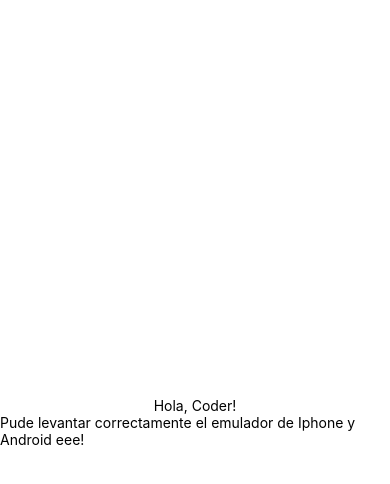
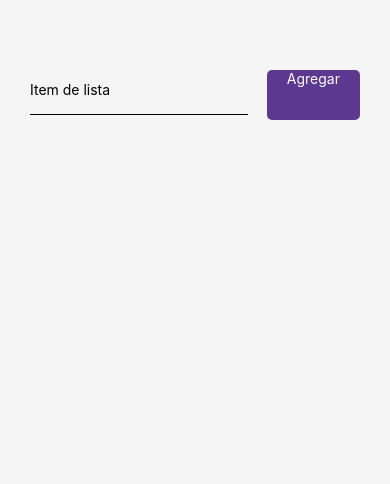
Before and after one commit to MelinaBlanco88/app-ListTasks-ReactNative, a React Native app: screen / in a window 390 px wide. Shown: the top 484 px of the page. Built offline with nearby package versions, Linux system fonts and the light colour scheme.

Commit message:
App actualizada pero con problemas con la parte de completado

```diff
--- a/App.js
+++ b/App.js
@@ -1,21 +1,72 @@
-import { StatusBar } from 'expo-status-bar';
-import { StyleSheet, Text, View } from 'react-native';
+import { View } from 'react-native';
+import { React, useState } from 'react';
+import { styles } from './assets/css/styles.js';
+import NewItemHeader from './src/components/NewItemHeader.js';
+import ListItem from './src/components/ItemList/List.js';
+import Modal from './src/components/Modal.js';
 
 export default function App() {
+  const [itemText, setItemText] = useState("");
+  const [items, setItems] = useState([]);
+  const [modalVisible, setModalVisible] = useState(false);
+  const [selectedItem, setSelectedItem] = useState(null);
+  const [itemComplete, setItemComplete] = useState(false);
+
+  const onChangeText = (text) => {
+    setItemText(text);
+  };
+
+  const addItem = () => {
+    const newArr = [...items, { id: Date.now(), value: itemText }];
+    setItems(newArr);
+    setItemText("");
+  };
+
+  const openModal = (item) => {
+    setSelectedItem(item);
+    setModalVisible(true);
+  };
+
+  const onComplete = () => {
+    setItemComplete(true);
+  };
+
+  const onCancelModal = () => {
+    setModalVisible(!modalVisible);
+  };
+
+  const onDeleteModal = (id) => {
+    setModalVisible(!modalVisible);
+    setItems((oldArry) => oldArry.filter((item) => item.id !== id));
+    setSelectedItem(null);
+  };
+
   return (
-    <View style={styles.container}>
-      <Text>Hola, Coder!</Text>
-      <Text>Pude levantar correctamente el emulador de Iphone y Android eee!</Text>
-      <StatusBar style="auto" />
+    <View style={styles.screen}>
+       {/* Add Item component */}
+       <NewItemHeader
+        onChangeText={onChangeText}
+        itemText={itemText}
+        addItem={addItem}
+      />
+
+      {/* List component */}
+      <ListItem
+        items={items}
+        openModal={openModal}
+        itemComplete={itemComplete}
+        onComplete={onComplete}
+      />
+
+      {/* Modal component */}
+      <Modal
+        modalVisible={modalVisible}
+        selectedItem={selectedItem}
+        onCancelModal={onCancelModal}
+        onDeleteModal={onDeleteModal}
+      />
+
     </View>
+
   );
-}
-
-const styles = StyleSheet.create({
-  container: {
-    flex: 1,
-    backgroundColor: '#fff',
-    alignItems: 'center',
-    justifyContent: 'center',
-  },
-});
+};
--- /dev/null
+++ b/assets/css/styles.js
@@ -0,0 +1,98 @@
+import { StyleSheet } from "react-native";
+
+export const styles = StyleSheet.create({
+    screen: {
+      flex: 1,
+      backgroundColor: '#F5F5F5',
+      padding: 30,
+    },
+
+    container: {
+      marginTop: 20,
+    },
+
+    inputContainer: {
+      flexDirection: 'row',
+      marginTop: 30,
+      justifyContent: 'space-between',
+      alignItems: 'center',
+    },
+
+    input: {
+      borderBottomColor:'black',
+      minWidth: 200,
+      borderBottomWidth:1,
+      height: 50
+    },
+
+    button: {
+      backgroundColor: '#5D3891',
+      paddingLeft: 20,
+      paddingRight: 20,
+      height: 50,
+      borderRadius: 5,
+      marginTop: 10,
+      alignItems: 'center',
+      display: 'block',
+      justifyContent: 'center'
+    },
+
+    buttonDelete: {
+      backgroundColor: '#ff6161',
+      color: "#FFFFFF",
+      padding: 8,
+    },
+
+    warning: {
+      backgroundColor: '#ff6161',
+      color: "#FFFFFF",
+    },
+
+    textButton: {
+      color: '#ffffff',
+    },
+
+    contentList: {
+      marginTop: 20,
+      padding: 10,
+      margin: 0,
+      backgroundColor: "#c5f7f0",
+    },
+
+    itemContainer: {
+      display: 'flex',
+      flexDirection: 'row',
+      alignItems: 'center',
+      justifyContent: 'space-between',
+      gap: 30,
+      margin: 10,
+      padding: 10,
+      borderRadius: 5,
+      backgroundColor: "#ccc",
+    },
+
+    item: {
+      padding: 10,
+      textAlign: "center",
+    },
+
+    modalContainer: {
+      height: 400,
+      width: 300,
+      marginTop: 100,
+      alignSelf: 'center',
+      backgroundColor: '#fffaeb',
+      padding: 50,
+    },
+
+    marginBottom: {
+      marginBottom: 50,
+    },
+
+    modalActions: {
+      display: "flex",
+      flexDirection: "row",
+      marginTop: 50,
+    },
+
+  });
--- /dev/null
+++ b/src/components/ItemList/Item.js
@@ -0,0 +1,39 @@
+import { Text, Pressable, View } from "react-native";
+import React from "react";
+import { styles } from "../../../assets/css/styles";
+
+const Item = ({ itemData, openModal, itemComplete, setItemComplete, onComplete }) => {
+  return (
+    <View style={styles.itemContainer}>
+      <Text style={styles.item}>
+        {itemData.item.value}
+      </Text>
+
+      <Pressable
+        onPress={() => {
+          onComplete(true);
+        }}
+
+        style={() => [
+        {
+          onComplete: true
+            ? "styles.buttonComplete" : ""
+        },
+      ]}>
+
+        <Text>Completado</Text>
+      </Pressable>
+
+      <Pressable
+        style={styles.buttonDelete}
+        onPress={() => {
+          openModal(itemData.item);
+        }}
+      >
+        <Text>X</Text>
+      </Pressable>
+    </View>
+  );
+};
+
+export default Item;
--- /dev/null
+++ b/src/components/ItemList/List.js
@@ -0,0 +1,17 @@
+import { StyleSheet, Text, FlatList } from "react-native";
+import React from "react";
+import Item from "./Item";
+
+const ListItem = ({ items, openModal }) => {
+  return (
+    <FlatList
+      data={items}
+      renderItem={(itemData) => {
+        return <Item itemData={itemData} openModal={openModal} />;
+      }}
+      keyExtractor={(item) => item.id.toString()}
+    />
+  );
+};
+
+export default ListItem;
--- /dev/null
+++ b/src/components/Modal.js
@@ -0,0 +1,45 @@
+import { React } from 'react';
+import { Text, View, Pressable, Modal as RNmodal } from 'react-native';
+import { styles } from '../../assets/css/styles.js';
+
+const Modal = ({
+    modalVisible,
+    selectedItem,
+    onCancelModal,
+    onDeleteModal,
+}) => {
+  return (
+    <RNmodal
+        animationType="slide"
+        transparent={true}
+        visible={modalVisible}
+        >
+        <View style={styles.modalContainer}>
+            <View styles={styles.modalTitle}>
+                <Text style={{
+                textAlign: 'center',
+                fontSize: 20,
+                fontWeight: 'bold',
+                }}>Eliminar Item</Text>
+            </View>
+            <View styles={styles.modalContent}>
+                <Text styles={styles.marginBottom}>¿Está seguro que desea eliminar el item {selectedItem?.value}?</Text>
+            </View>
+
+            <View styles={styles.modalActions}>
+                <Pressable onPress={onCancelModal} style={styles.button}>
+                    <Text style={styles.textButton}>Cancelar</Text>
+                </Pressable>
+
+                <Pressable onPress={() => {
+                    onDeleteModal(selectedItem.id);
+                }} style={[styles.button, styles.warning]}>
+                    <Text style={styles.textButton}>Eliminar</Text>
+                </Pressable>
+            </View>
+        </View>
+    </RNmodal>
+  )
+}
+
+export default Modal;
--- /dev/null
+++ b/src/components/NewItemHeader.js
@@ -0,0 +1,31 @@
+import { React } from 'react';
+import { Button, FlatList, Image, SafeAreaView, StyleSheet, Text, TextInput, TouchableOpacity, View, Modal, Pressable, Dimensions } from 'react-native';
+import { styles } from '../../assets/css/styles.js'
+
+const NewItemHeader = ({
+    onChangeText,
+    itemText,
+    addItem
+}) => {
+  return (
+    <View style={styles.inputContainer}>
+        <TextInput
+            placeholder="Item de lista"
+            style={styles.input}
+            onChangeText={onChangeText}
+            value={itemText}
+        />
+
+        {/*
+        Boton por default:
+        <Button title="Agregar" onPress={addItem} />
+        */}
+
+        <Pressable onPress={addItem} style={styles.button}>
+        <Text style={styles.textButton}>Agregar</Text>
+        </Pressable>
+    </View>
+  )
+}
+
+export default NewItemHeader
```
Also changed, not shown: index.js (added, +8 -0 lines), src/components/index.js (added, +9 -0 lines).
